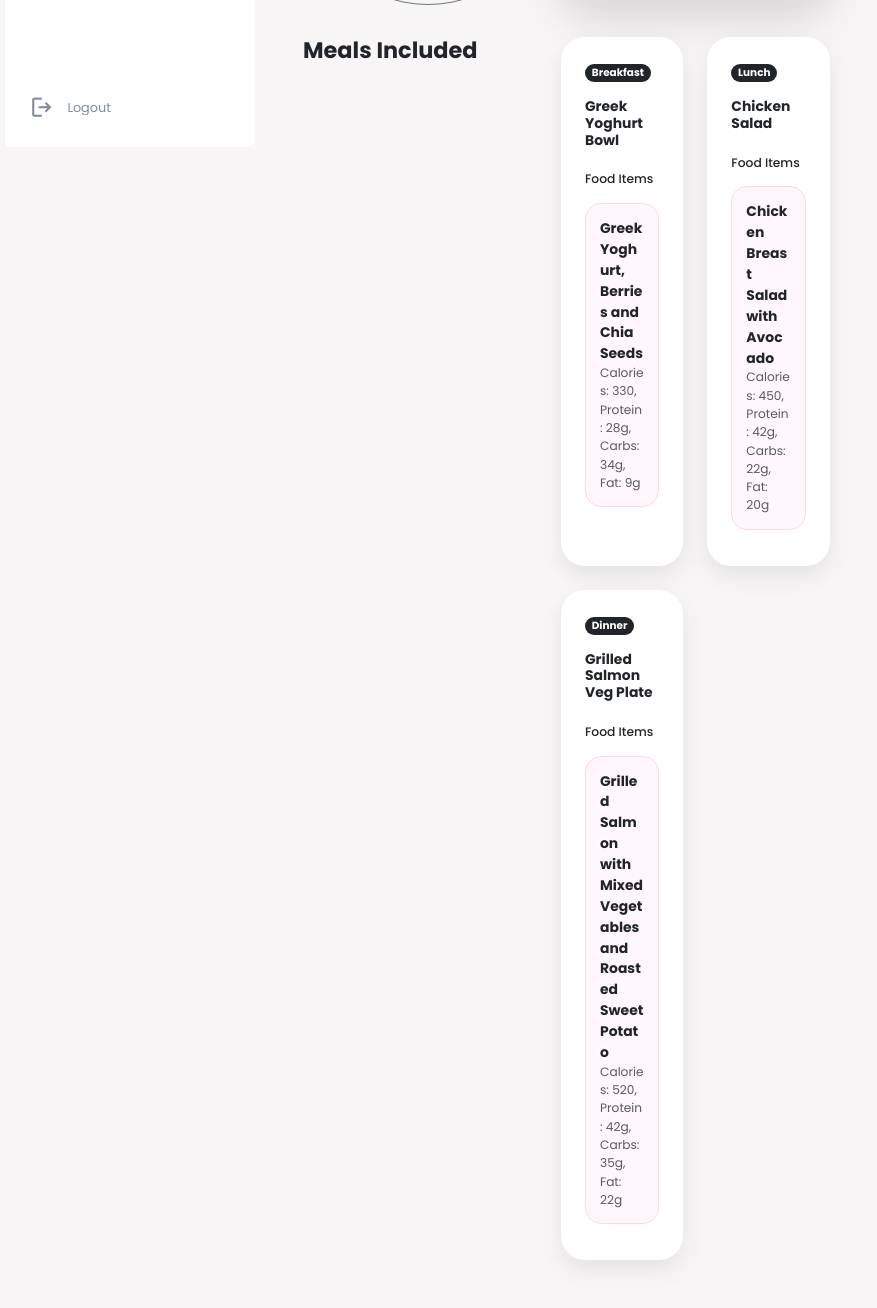
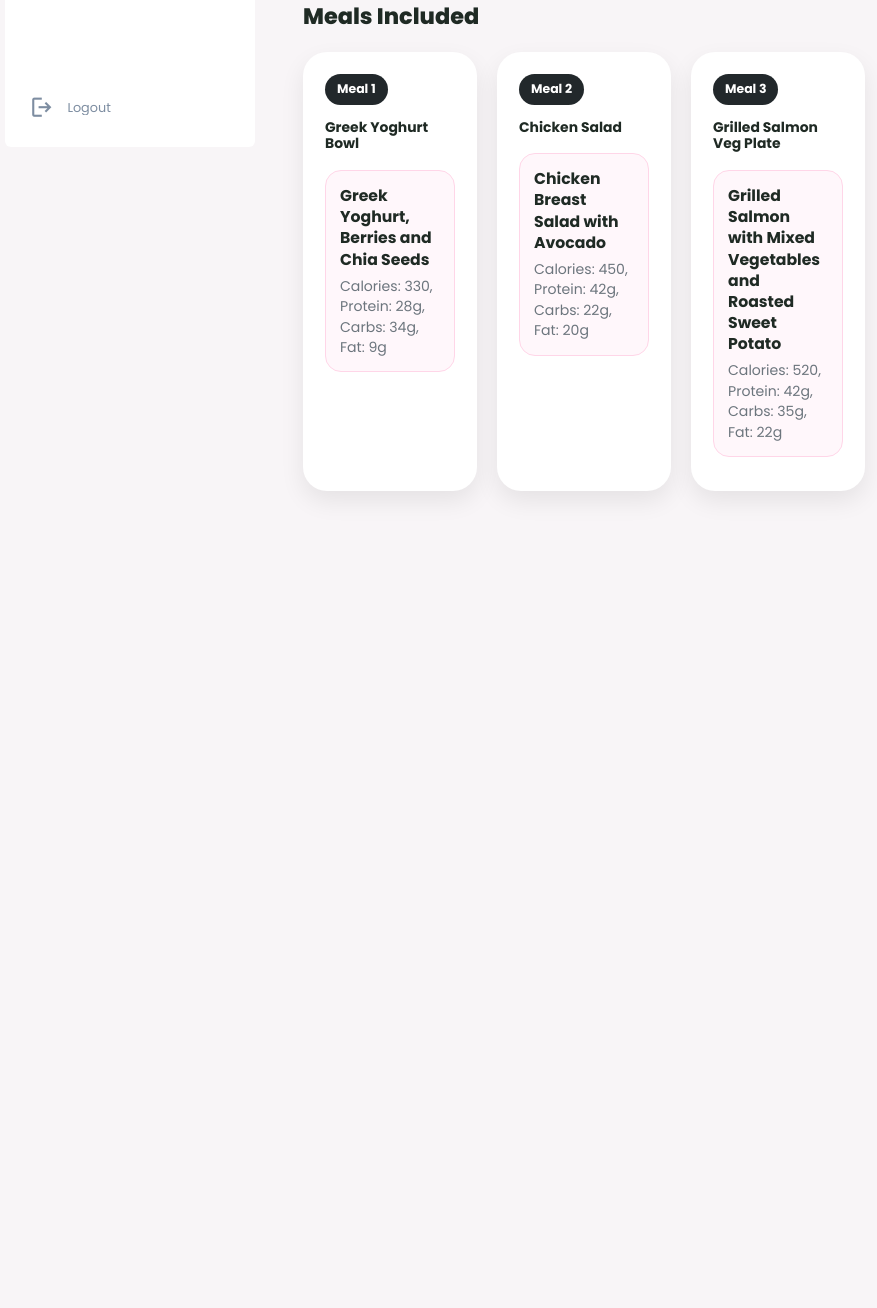
Before and after one commit to lanamnj0/goalgetter, a Flask app: page /meal-plans/suggest/1 in a window 1280 px wide. Shown: the part 609-1917 px from the top of the page, without its empty margins (81-958 px from the left). After the commit the page ends 1105 px from the top, so only its background shows below. Run offline with Flask 3, Linux system fonts and the light colour scheme.

Commit message:
Improve meal planning feature styling and weekly variations

```diff
--- a/templates/layout.html
+++ b/templates/layout.html
@@ -14,11 +14,11 @@ Reference: Sidebar and UI(profile, logo, support/setting page idea) layout learn
     <link href="https://cdn.jsdelivr.net/npm/bootstrap@5.3.3/dist/css/bootstrap.min.css" rel="stylesheet">
     <script src="https://cdn.jsdelivr.net/npm/bootstrap@5.3.3/dist/js/bootstrap.bundle.min.js"></script>
 
-    <link rel="icon" href="../static/logo-monitoring.svg">
+    <link rel="icon" href="{{ url_for('static', filename='logo-monitoring.svg') }}">
     <title>GoalGetter: {% block title %} {% endblock %}</title>
 
     <link rel="stylesheet" href="https://fonts.googleapis.com/css2?family=Material+Symbols+Outlined:opsz,wght,FILL,GRAD@20..48,100..700,0..1,-50..200">
-    <link rel="stylesheet" href="../static/style.css"> <!-- '../' means to go out of current file -->
+    <link rel="stylesheet" href="{{ url_for('static', filename='style.css') }}"> <!-- '../' means to go out of current file -->
 
     {% block head %} {% endblock %} <!-- Essential codeblocks for calendar functionality -->
     <!-- flash() can be used in Flask to show messages on screen to client-side-->
@@ -117,6 +117,6 @@ Reference: Sidebar and UI(profile, logo, support/setting page idea) layout learn
         </div>
     </div>
     <!-- links to the script.js file if dynamic actions needs to be added -->
-    <script src="../static/script.js"></script>
+    <script src="{{ url_for('static', filename='script.js') }}"></script>
 </body>
 </html>
--- a/templates/meals/detail.html
+++ b/templates/meals/detail.html
@@ -10,40 +10,29 @@
             background: #f8f5f7;
         }
 
+        .meal-detail-page {
+            max-width: 900px;
+            margin: 0 auto;
+            width: 100%;
+        }
+
         .plan-hero {
             background:
-                linear-gradient(135deg, rgba(190, 105, 145, 0.78), rgba(255, 198, 222, 0.68)),
-                url("https://images.unsplash.com/photo-1498837167922-ddd27525d352?auto=format&fit=crop&w=1600&q=80");
+                linear-gradient(135deg, rgba(190, 105, 145, 0.72), rgba(255, 198, 222, 0.58)),
+                url("https://www.drinkiconic.com/cdn/shop/articles/AdobeStock_195060440.jpeg?v=1566333475");
             background-size: cover;
             background-position: center;
             color: white;
             border-radius: 30px;
-            padding: 45px;
+            padding: 42px;
             box-shadow: 0 18px 45px rgba(0, 0, 0, 0.14);
             margin-bottom: 30px;
         }
 
-        .stat-card {
-            border: none;
-            border-radius: 24px;
-            box-shadow: 0 10px 25px rgba(0, 0, 0, 0.08);
-            background: white;
-        }
-
-        .meal-card {
-            border: none;
-            border-radius: 24px;
-            box-shadow: 0 10px 25px rgba(0, 0, 0, 0.08);
-            overflow: hidden;
-            background: white;
-        }
-
-        .food-item {
-            background: #fff7fb;
-            border: 1px solid #ffd6e8;
-            border-radius: 16px;
-            padding: 14px;
-            margin-bottom: 12px;
+        .plan-hero-text {
+            color: #000000 !important;
+            font-size: 1rem;
+            max-width: 650px;
         }
 
         .pink-pill {
@@ -59,9 +48,141 @@
             border-radius: 999px;
             font-weight: 600;
         }
+
+        .nutrition-grid {
+            display: grid;
+            grid-template-columns: repeat(4, 1fr);
+            gap: 18px;
+            margin-bottom: 40px;
+        }
+
+        .stat-card {
+            border: none;
+            border-radius: 24px;
+            box-shadow: 0 10px 25px rgba(0, 0, 0, 0.08);
+            background: white;
+            padding: 24px;
+            text-align: center;
+        }
+
+        .stat-card h5 {
+            font-weight: 800;
+            margin-bottom: 10px;
+            color: #1f2a24;
+        }
+
+        .stat-card p {
+            font-size: 1.8rem;
+            font-weight: 700;
+            margin-bottom: 0;
+            color: #6c7888;
+        }
+
+        .section-title {
+            font-weight: 800;
+            color: #1f2a24;
+            margin-bottom: 22px;
+        }
+
+        .meals-grid {
+            display: grid;
+            grid-template-columns: repeat(3, 1fr);
+            gap: 20px;
+            align-items: stretch;
+        }
+
+        .meal-card {
+            border: none;
+            border-radius: 24px;
+            box-shadow: 0 10px 25px rgba(0, 0, 0, 0.08);
+            background: white;
+            height: 100%;
+        }
+
+        .meal-card-body {
+            padding: 22px;
+            display: flex;
+            flex-direction: column;
+            align-items: flex-start;
+            height: 100%;
+        }
+
+        .meal-type-badge {
+            background: #22282b;
+            color: white;
+            border-radius: 999px;
+            padding: 6px 12px;
+            font-size: 0.78rem;
+            font-weight: 700;
+            display: inline-block;
+            margin-bottom: 14px;
+            width: auto;
+        }
+
+        .meal-card h3 {
+            font-size: 1.55rem;
+            line-height: 1.2;
+            margin-bottom: 18px;
+            color: #1f2a24;
+        }
+
+        .food-title {
+            font-size: 0.95rem;
+            font-weight: 700;
+            margin-bottom: 12px;
+            color: #1f2a24;
+        }
+
+        .food-item {
+            background: #fff7fb;
+            border: 1px solid #ffd6e8;
+            border-radius: 16px;
+            padding: 14px;
+            margin-bottom: 12px;
+            width: 100%;
+        }
+
+        .food-item strong {
+            display: block;
+            font-size: 0.98rem;
+            line-height: 1.35;
+            margin-bottom: 6px;
+            color: #1f2a24;
+        }
+
+        .food-item p {
+            margin-bottom: 0;
+            font-size: 0.88rem;
+            line-height: 1.45;
+            color: #6c757d;
+        }
+
+        .meal-actions {
+            display: flex;
+            justify-content: center;
+            gap: 14px;
+            flex-wrap: wrap;
+            margin-top: 35px;
+        }
+
+        .meal-actions .btn {
+            border-radius: 999px;
+            padding: 10px 24px;
+            font-weight: 600;
+        }
+
+        @media (max-width: 900px) {
+            .nutrition-grid {
+                grid-template-columns: repeat(2, 1fr);
+            }
+
+            .meals-grid {
+                grid-template-columns: 1fr;
+            }
+        }
     </style>
 
-    <div class="container py-4">
+    <div class="meal-detail-page py-4 px-3">
 
         <a href="{{ url_for('meals.view_meal_plans') }}" class="btn btn-outline-secondary back-btn mb-4">
             Back to Meal Plans
@@ -69,61 +190,53 @@
 
         <section class="plan-hero">
             <span class="pink-pill mb-3">GoalGetter Meal Plan</span>
+
             <h1 class="display-5 fw-bold mb-3">{{ meal_plan.title }}</h1>
-            <p class="lead mb-0">
+
+            <p class="lead mb-0 plan-hero-text">
                 A balanced meal suggestion designed to support your {{ meal_plan.goal.replace('_', ' ') }} goal.
             </p>
         </section>
 
-        <div class="row g-4 mb-5">
-            <div class="col-md-3">
-                <div class="card stat-card text-center p-4">
-                    <h5 class="fw-bold">Calories</h5>
-                    <p class="fs-2 mb-0">{{ totals.calories }}</p>
+        <div class="nutrition-grid">
+            <div class="stat-card">
+                <h5>Calories</h5>
+                <p>{{ totals.calories }}</p>
+            </div>
+
+            <div class="stat-card">
+                <h5>Protein</h5>
+                <p>{{ totals.protein }}g</p>
+            </div>
+
+            <div class="stat-card">
+                <h5>Carbs</h5>
+                <p>{{ totals.carbs }}g</p>
+            </div>
+
+            <div class="stat-card">
+                <h5>Fat</h5>
+                <p>{{ totals.fat }}g</p>
             </div>
         </div>
 
-            <div class="col-md-3">
-                <div class="card stat-card text-center p-4">
-                    <h5 class="fw-bold">Protein</h5>
-                    <p class="fs-2 mb-0">{{ totals.protein }}g</p>
-                </div>
-            </div>
+        <h2 class="section-title">Meals Included</h2>
 
-            <div class="col-md-3">
-                <div class="card stat-card text-center p-4">
-                    <h5 class="fw-bold">Carbs</h5>
-                    <p class="fs-2 mb-0">{{ totals.carbs }}g</p>
-                </div>
-            </div>
-
-            <div class="col-md-3">
-                <div class="card stat-card text-center p-4">
-                    <h5 class="fw-bold">Fat</h5>
-                    <p class="fs-2 mb-0">{{ totals.fat }}g</p>
-                </div>
-            </div>
-        </div>
-
-        <h2 class="fw-bold mb-4">Meals Included</h2>
-
-        <div class="row g-4">
+        <div class="meals-grid">
             {% for meal in meal_plan.meals %}
-                <div class="col-md-6">
-                    <div class="card meal-card h-100">
-                        <div class="card-body p-4">
-                            <span class="badge rounded-pill bg-dark mb-3">
-                                {{ meal.meal_type.title() }}
+                <div class="meal-card">
+                    <div class="meal-card-body">
+                        <span class="meal-type-badge">
+                            Meal {{ loop.index }}
                         </span>
 
                         <h3 class="fw-bold">{{ meal.name }}</h3>
 
-                            <h5 class="mt-4 mb-3">Food Items</h5>
 
                         {% for item in meal.food_items %}
                             <div class="food-item">
                                 <strong>{{ item.name }}</strong>
-                                    <p class="mb-0 small text-muted">
+                                <p>
                                     Calories: {{ item.calories }},
                                     Protein: {{ item.protein }}g,
                                     Carbs: {{ item.carbs }}g,
@@ -133,26 +246,26 @@
                         {% endfor %}
                     </div>
                 </div>
-                </div>
             {% endfor %}
         </div>
 
         {% if plan_id is not none %}
-    <div class="d-flex justify-content-center gap-3 flex-wrap mt-4">
-        <a href="{{ url_for('meals.update_meal_plan', plan_id=plan_id) }}" class="btn btn-outline-dark rounded-pill px-4">
+            <div class="meal-actions">
+                <a href="{{ url_for('meals.update_meal_plan', plan_id=plan_id) }}" class="btn btn-outline-dark">
                     Update Meal Plan
                 </a>
 
-        <a href="{{ url_for('meals.weekly_created_meal_plan', plan_id=plan_id) }}" class="btn btn-outline-dark rounded-pill px-4">
+                <a href="{{ url_for('meals.weekly_created_meal_plan', plan_id=plan_id) }}" class="btn btn-outline-dark">
                     View 7 Day Meal Plan
                 </a>
 
                 <form action="{{ url_for('meals.delete_meal_plan', plan_id=plan_id) }}" method="post" class="d-inline">
-            <button type="submit" class="btn btn-outline-danger rounded-pill px-4">
+                    <button type="submit" class="btn btn-outline-danger">
                         Delete Meal Plan
                     </button>
                 </form>
             </div>
         {% endif %}
 
+    </div>
 {% endblock %}
```
Also changed, not shown: models/meal.py (+90 -6 lines), templates/meals/create.html (+19 -9 lines), templates/meals/list.html (+70 -7 lines), templates/meals/weekly.html (+123 -60 lines). Lines whose indentation alone changed are shown as unchanged.
